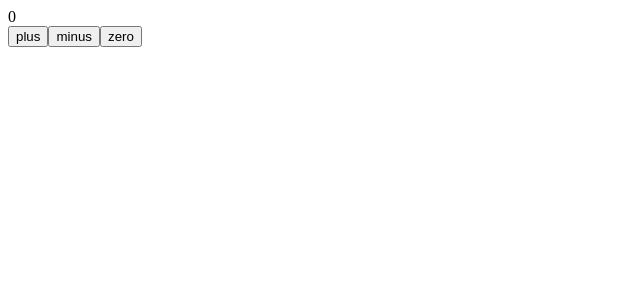
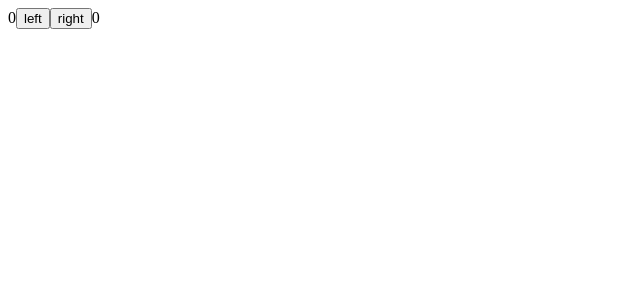
Before and after one commit to ehandresen/fullstackopen, a React (Vite) app in the folder part01/unicafe/: page / in a window 1280 px wide. Shown: the top 300 px of the page, without its empty margins (0-640 px from the left). Built offline with nearby package versions, Linux system fonts and the light colour scheme.

Commit message:
object spread syntax

```diff
--- /dev/null
+++ b/part01/unicafe/src/complexState/LeftRight.jsx
@@ -0,0 +1,37 @@
+import { useState } from 'react';
+
+const LeftRight = () => {
+  const [clicks, setClicks] = useState({
+    left: 0,
+    right: 0,
+  });
+
+  const handleLeftClick = () => {
+    const newClicks = {
+      ...clicks,
+      left: clicks.left + 1,
+    };
+
+    setClicks(newClicks);
+  };
+
+  const handleRightClick = () => {
+    const newClicks = {
+      ...clicks,
+      right: clicks.right + 1,
+    };
+
+    setClicks(newClicks);
+  };
+
+  return (
+    <div>
+      {clicks.left}
+      <button onClick={handleLeftClick}>left</button>
+      <button onClick={handleRightClick}>right</button>
+      {clicks.right}
+    </div>
+  );
+};
+
+export default LeftRight;
--- a/part01/unicafe/src/main.jsx
+++ b/part01/unicafe/src/main.jsx
@@ -1,4 +1,5 @@
 import ReactDOM from 'react-dom/client';
 import App from './App.jsx';
+import LeftRight from './complexState/LeftRight.jsx';
 
-ReactDOM.createRoot(document.getElementById('root')).render(<App />);
+ReactDOM.createRoot(document.getElementById('root')).render(<LeftRight />);
```
Also changed, not shown: 1 other file (tests, documents, lock files or other folders).
